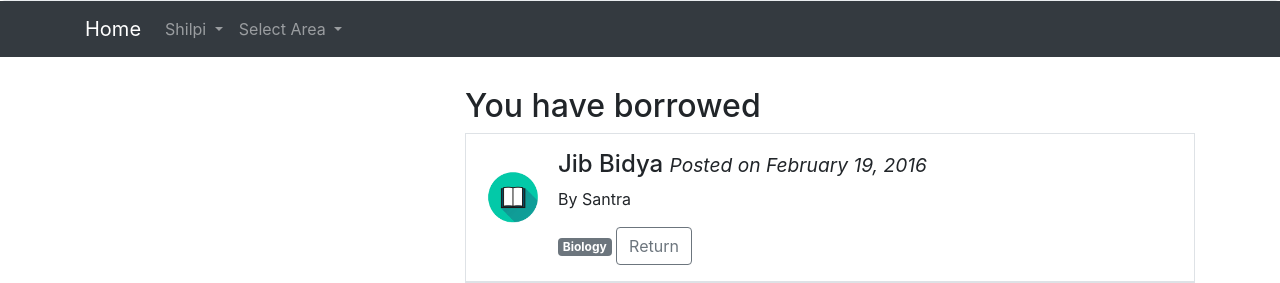
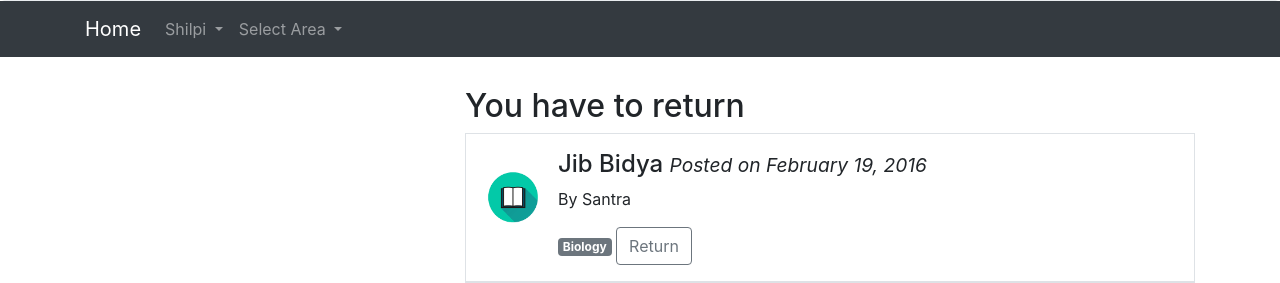
Before and after one commit to shilpi-datta/Social-Library, a PHP site: page /return.php in a window 1280 px wide. Shown: the part 199-482 px from the top of the page. Run offline with PHP 8.4, Linux system fonts and the light colour scheme; a user stored in the database is signed in; data comes from the database, SQL or seed files in the repository; data that the repository does not hold is empty.

Commit message:
title fixed

```diff
--- a/return.php
+++ b/return.php
@@ -88,9 +88,7 @@ include_once("header.php");
             </div>
             <div class="col-sm-8">
                 <?php
-                ?>
-                <h2>You have borrowed</h2>
-                <?php
+
                 $sql = "SELECT DISTINCT `book_list` . `book_id` , `owner_id` , `name` , `category` , `writer`, `return` FROM `book_list`
                  join `borrowed_books` on `book_list` . `book_id` = `borrowed_books` . `book_id` WHERE `borrower_id` = '$borrowerid' AND `book_list` . `book_id` != '$bookid' AND `return` = 0 ";
 
@@ -98,7 +96,9 @@ include_once("header.php");
 
                 if ($result->num_rows > 0) {
                     // echo "<table><tr><th>Book name</th><th>Writer</th><th>Category</th><th>Number of copies</th></tr>";
-
+                    ?>
+                    <h2>You have to return</h2>
+                    <?php
                     // output data of each row
                     while ($row = $result->fetch_assoc()) {
                         ?>
@@ -118,7 +118,9 @@ include_once("header.php");
                     <?php
                 }
             } else {
-                echo "No result found";
+                ?>
+                <h2>You have no book(s) to return</h2>
+                <?php
             }
             ?>
 
```
Also changed, not shown: borrowed.php (+5 -4 lines).
